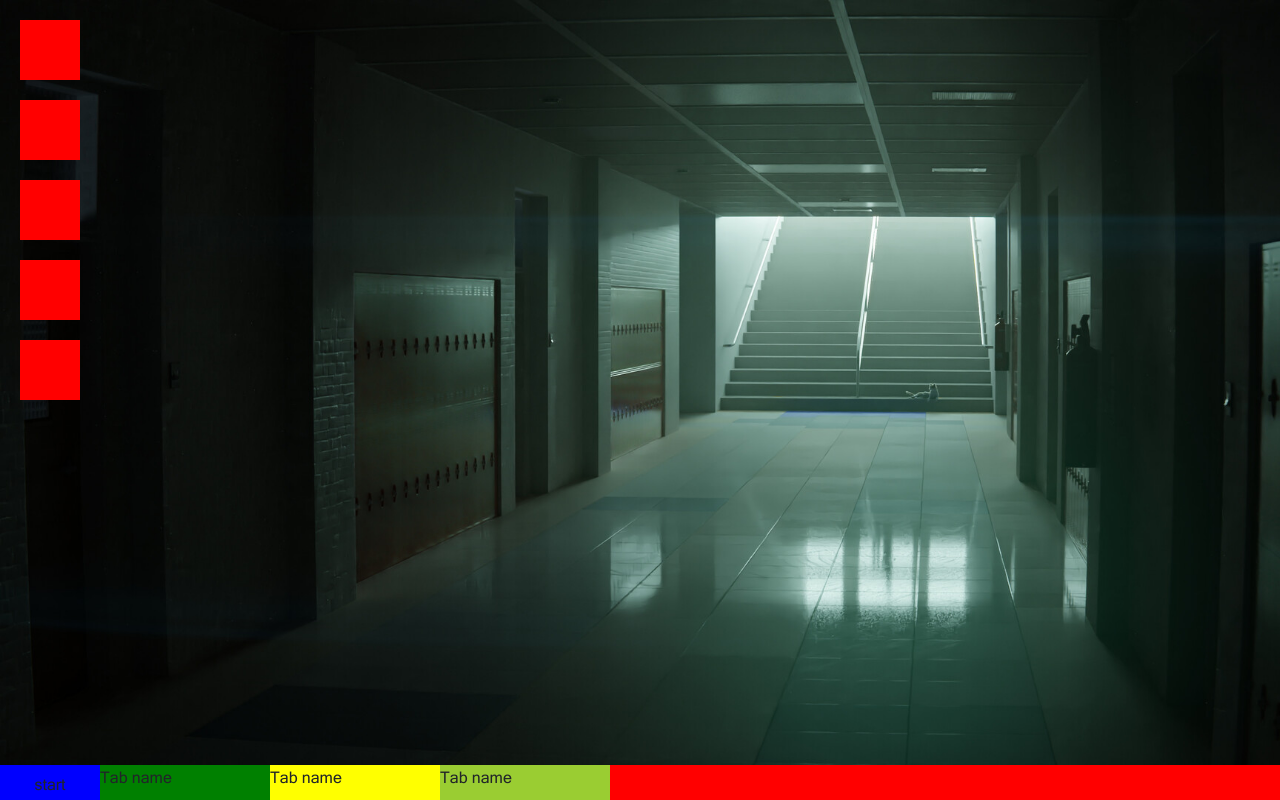
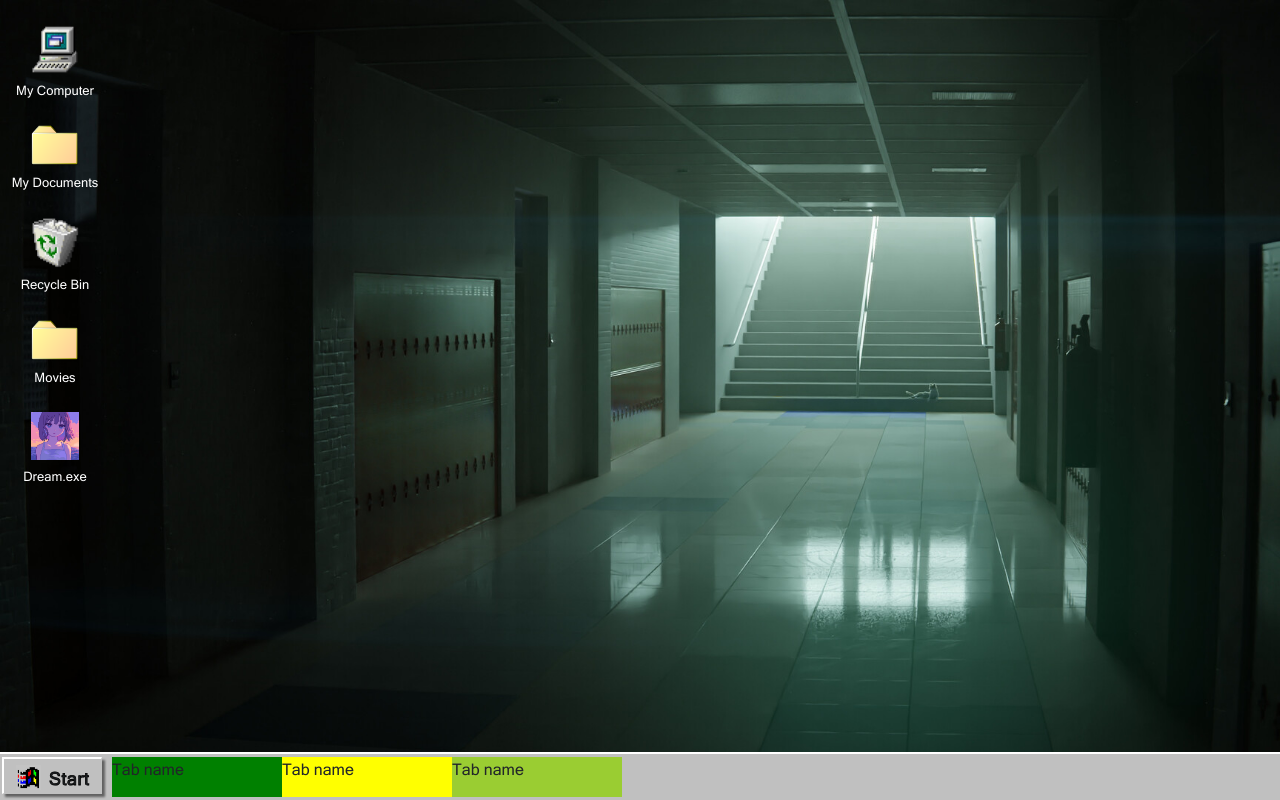
Before and after one commit to vihanpereraux/Retro-Floating-Televisions, a plain HTML site: page index.html in a window 1280 px wide. Drawn offline with nearby package versions, Linux system fonts and the light colour scheme.

Commit message:
Add stylings

```diff
--- a/assets/css/styles.css
+++ b/assets/css/styles.css
@@ -6,6 +6,8 @@
 body{
     background: white !important;
     font-family: 'micross';
+    overflow-y: hidden !important;
+    overflow-x: hidden !important;
 }
 
 
@@ -23,36 +25,78 @@ body{
 
 
 /* desktop icons stylings */
-#icons-wrapper{
-    margin-left: 20px;
+#desktop-icons-wrapper{
+    margin-left: 5px;
     position: relative;
     z-index: 1;
 }
-.icon{
-    width: 60px;
-    height: 60px;
-    background: red;
-    margin-top: 20px;
+#desktop-icons-wrapper .icon{
+    width: 100px;
+    height: auto;
+    background: none;
+    margin-top: 25px;
+}
+#desktop-icons-wrapper .icon .icon-img{
+    width: 48%;
+}
+.icon p{
+    margin-top: 7px;
+    text-align: center;
+    color: white;
+    font-size: 13px;
+    overflow: hidden;
+    white-space: nowrap;
 }
 /* end of desktop icons stylings */
 
 
 /* toolbar stylings */
 #toolbar{
-    height: 35px;
+    /* height: 40px; */
     width: 100vw;
     overflow: hidden !important;
-    background-color: red;
+    background-color: #C0C0C0;
     position: absolute;
     bottom: 0;
     left: 0;
     display: flex;
     z-index: 1;
+    border-top: 2.5px solid white;
+    padding-bottom: 3px;
+    padding-top: 3px;
+    padding-left: 2px;
 }
 .start-button{
     width: 100px;
+    height: 37px;
     border-radius: 0px;
-    background: blue;
+    background: #C0C0C0;
+    text-transform: capitalize;
+    display: flex;
+    border-top: 2px solid white;
+    border-left: 2px solid white;
+    filter: drop-shadow(3px 3px 1px #616161);
+}
+.start-button:hover{
+    background: #C0C0C0;
+    border-top: 2px solid white;
+    border-left: 2px solid white;
+}
+.start-button p{
+    margin-top: 0px;
+    margin-left: 8px;
+    font-size: 18px;
+    letter-spacing: 0.5px;
+    -webkit-text-stroke-width: .8px;
+    -webkit-text-stroke-color: black;
+}
+#toolbar .icon{
+    width: 25px;
+    height: 25px;
+}
+#toolbar #tabs-wrapper{
+    display: flex;
+    margin-left: 10px;
 }
 #toolbar #tab-01{
     width: 170px;
@@ -66,4 +110,5 @@ body{
     width: 170px;
     background: yellowgreen;
 }
+
 /* end of toolbar stylings */
--- a/index.html
+++ b/index.html
@@ -19,21 +19,50 @@
   </head>
   <body>
     <!-- desktop icons -->
-    <div id="icons-wrapper">
-        <div class="icon my-computer"></div>
-        <div class="icon my-computer"></div>
-        <div class="icon my-computer"></div>
-        <div class="icon my-computer"></div>
-        <div class="icon my-computer"></div>
+    <div id="desktop-icons-wrapper">
+        <div class="icon my-computer">
+            <img class="icon-img mx-auto d-block"
+                src="assets/img/desktop-icons/my-computer.png" alt="">
+            <p>My Computer</p>
+        </div>
+
+        <div class="icon my-computer">
+            <img class="icon-img mx-auto d-block"
+                src="assets/img/desktop-icons/folder.png" alt="">
+            <p>My Documents</p>
+        </div>
+
+        <div class="icon my-computer">
+            <img class="icon-img mx-auto d-block"
+                src="assets/img/desktop-icons/recycle-bin.png" alt="">
+            <p>Recycle Bin</p>
+        </div>
+
+        <div class="icon my-computer">
+            <img class="icon-img mx-auto d-block"
+                src="assets/img/desktop-icons/folder.png" alt="">
+            <p>Movies</p>
+        </div>
+
+        <div class="icon my-computer">
+            <img class="icon-img mx-auto d-block"
+                src="assets/img/desktop-icons/dream.jpg" alt="">
+            <p>Dream.exe</p>
+        </div>
     </div>
     <!-- end of desktop icons -->
 
     <!-- toolbar -->
     <div id="toolbar">
-      <div class="btn start-button">start</div>
-      <div id="tab-01"><!-- icon here --><p>Tab name</p></div>
-      <div id="tab-02"><!-- icon here --><p>Tab name</p></div>
-      <div id="tab-03"><!-- icon here --><p>Tab name</p></div>
+        <div class="btn start-button">
+            <img class="icon" src="assets/img/footer/start-flag.png" alt="">
+            <p>start</p>
+        </div>
+        <div id="tabs-wrapper">
+            <div id="tab-01"><p>Tab name</p></div>
+            <div id="tab-02"><!-- icon here --><p>Tab name</p></div>
+            <div id="tab-03"><!-- icon here --><p>Tab name</p></div>
+        </div>
     </div>
     <!-- end of toolbar -->
 
```
Also changed, not shown: assets/img/desktop-icons/dream.jpg (added), assets/img/desktop-icons/folder.png (added), assets/img/desktop-icons/my-computer.png (added), assets/img/desktop-icons/recycle-bin.png (added), assets/img/footer/start-flag.png (added).
